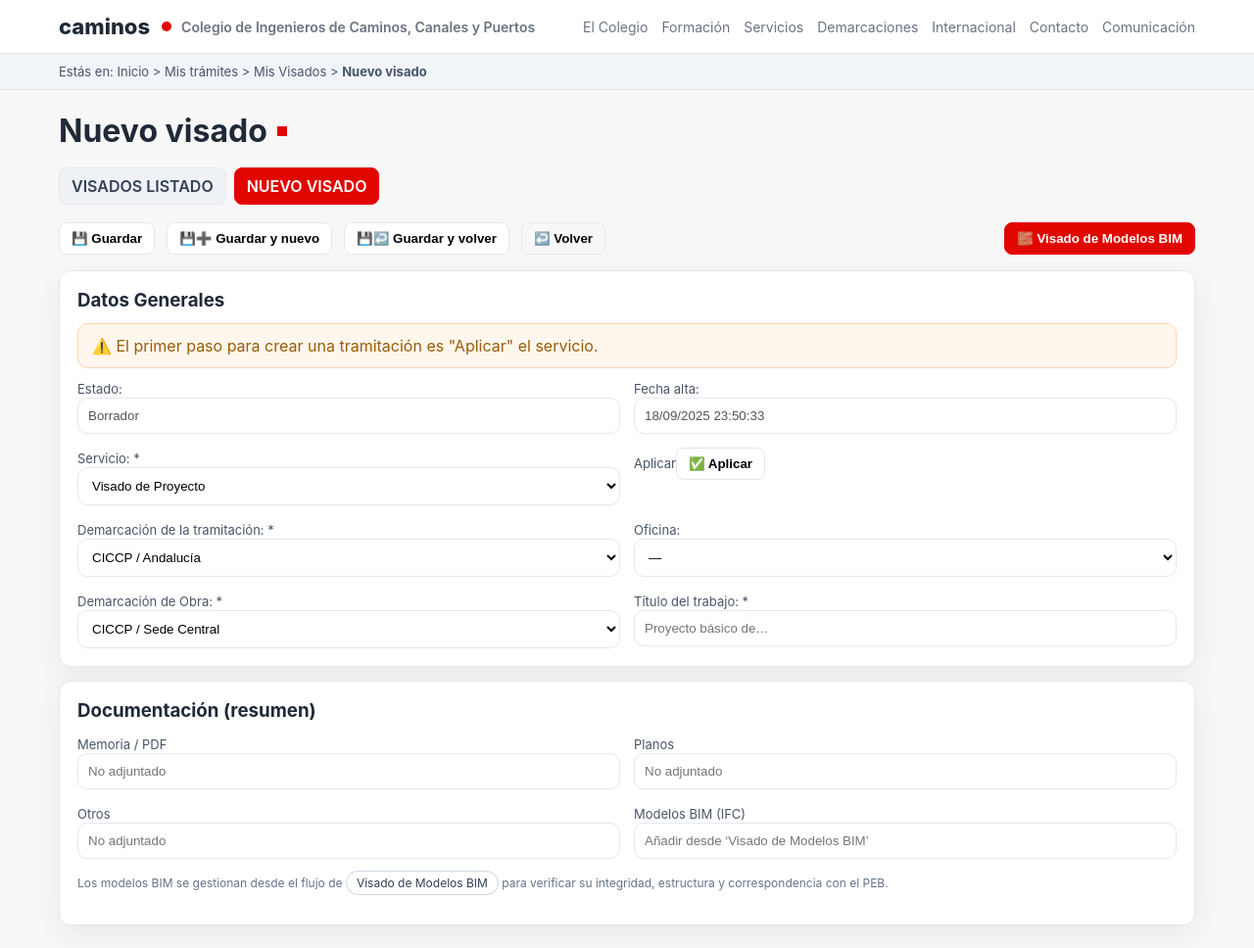
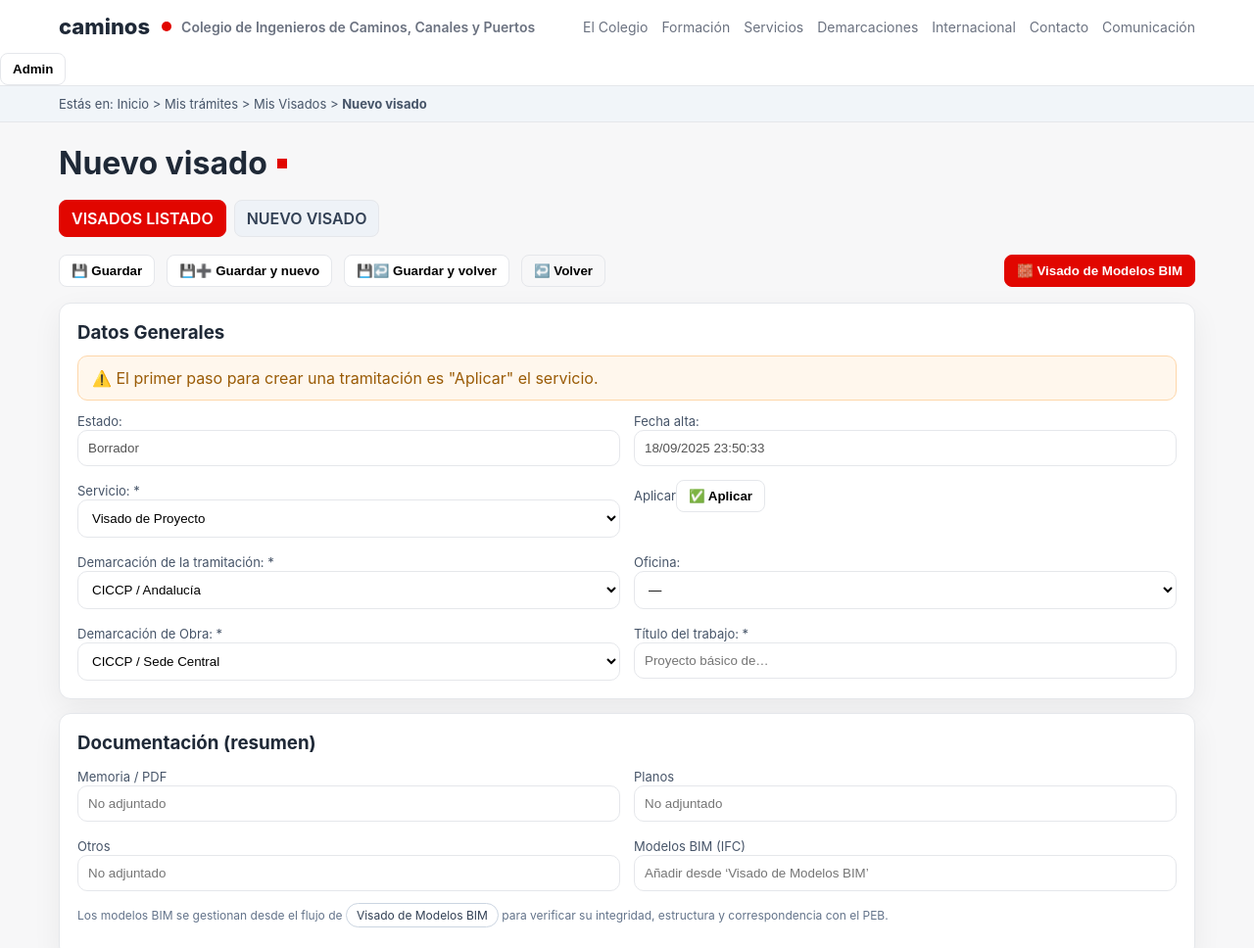
Before and after one commit to IG-Igor/MOCKUP_VISADO, a plain HTML site: page visado1/index.html in a window 1280 px wide. Shown: the top 968 px of the page at 98% size. Drawn offline with Linux system fonts and the light colour scheme.

Commit message:
feat: add admin button and update navigation links in visa management page

```diff
--- a/visado1/index.html
+++ b/visado1/index.html
@@ -324,6 +324,7 @@
           ><span>Internacional</span><span>Contacto</span><span>Comunicación</span>
         </nav>
       </div>
+      <button class="btn ghost" onclick="window.location.href='../admin/';">Admin</button>
     </header>
     <div class="subbar">
       <div class="wrap">Estás en: Inicio > Mis trámites > Mis Visados > <strong>Nuevo visado</strong></div>
@@ -333,8 +334,8 @@
       <h1>Nuevo visado <span class="red" aria-hidden="true"></span></h1>
 
       <div class="tabs">
-        <a href="#">VISADOS LISTADO</a>
-        <a class="active" href="#">NUEVO VISADO</a>
+        <a href="../visado2/" class="active">VISADOS LISTADO</a>
+        <a href="./">NUEVO VISADO</a>
       </div>
 
       <div class="actions">
```
